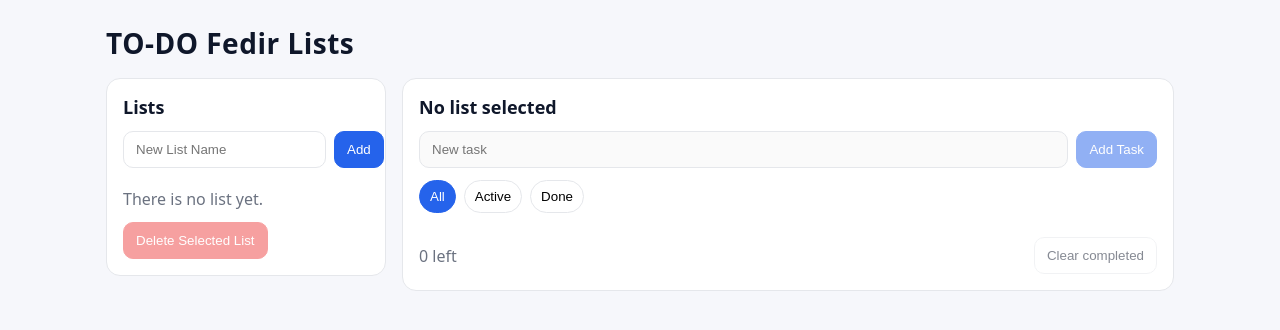
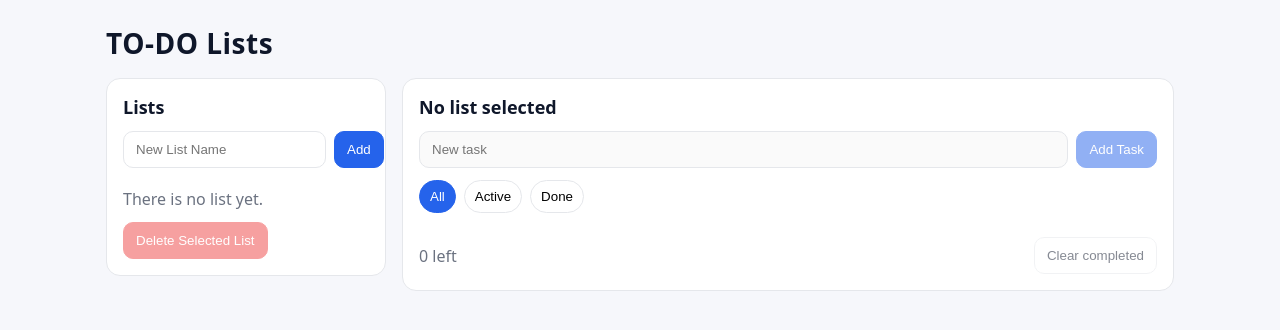
Before and after one commit to Fedir05/FinalProject, a plain HTML site: page index.html in a window 1280 px wide. Drawn offline with Linux system fonts and the light colour scheme.

Commit message:
Simplify header title to 'TO-DO Lists'

```diff
--- a/index.html
+++ b/index.html
@@ -9,7 +9,7 @@
 <body>
   <div class="app">
     <header>
-      <h1>TO-DO Fedir Lists</h1>
+      <h1>TO-DO Lists</h1>
     </header>
 
     <div class="layout">
```
